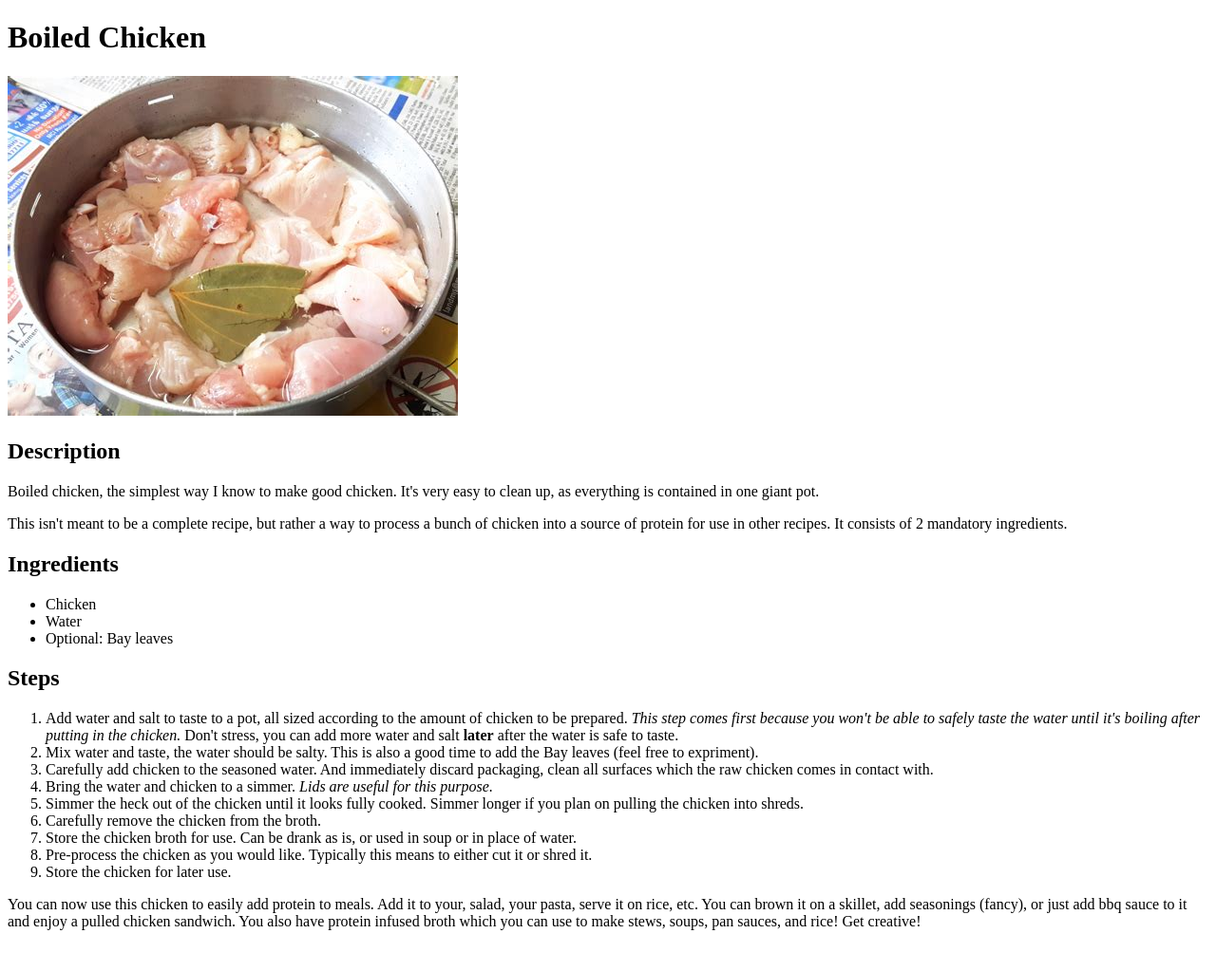
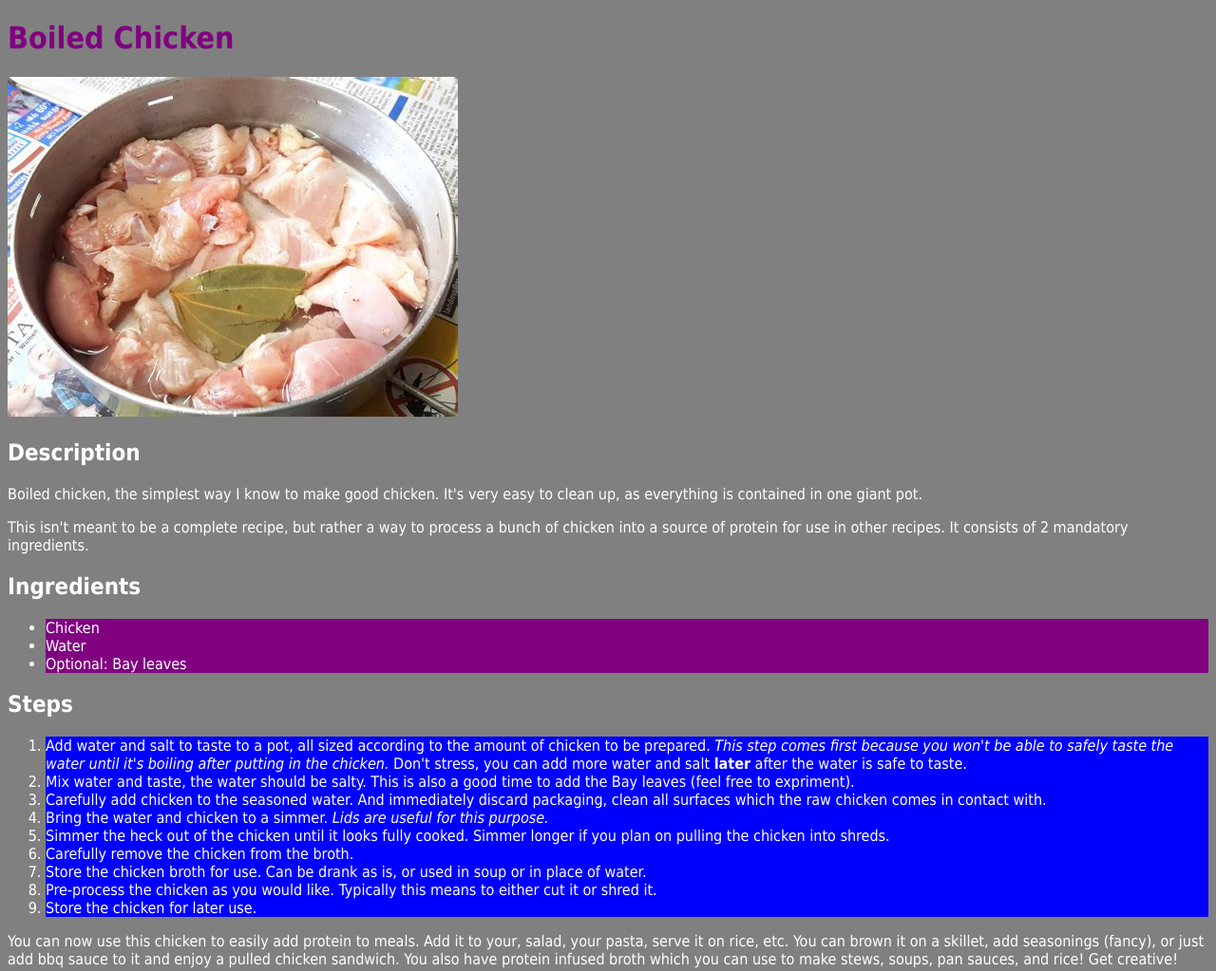
Before and after one commit to DjDeets/odin-recipes, a plain HTML site: page recipes/boiledChicken.html in a window 1280 px wide. Shown: the whole page at 95% size. Before the commit the page ends 996 px from the top, so only its background shows below. Drawn offline with Linux system fonts and the light colour scheme.

Commit message:
Add (Wacky Looking) External CSS

```diff
--- a/recipes/boiledChicken.html
+++ b/recipes/boiledChicken.html
@@ -3,6 +3,7 @@
 	<head>
 		<meta charset=utf-8>
 		<title>Boiled Chicken</title>
+		<link rel=stylesheet href=../styles.css>
 	</head>
 	<body>
 		<h1>Boiled Chicken</h1>
--- /dev/null
+++ b/styles.css
@@ -0,0 +1,27 @@
+* {
+	color: white;
+	background-color: grey;
+	font-family: "tahoma", sans-serif;
+}
+
+ul a,
+ul li,
+ul li em,
+ul li strong {
+	background-color: purple;
+}
+
+h1 {
+	color: purple;
+}
+
+ol a,
+ol li,
+ol li em,
+ol li strong {
+	background-color: blue;
+}
+
+img {
+	text-align: center;
+}
```
Also changed, not shown: index.html (+1 -0 lines), recipes/empanadaDough.html (+1 -0 lines), recipes/sunnySideUpEggs.html (+1 -0 lines).
